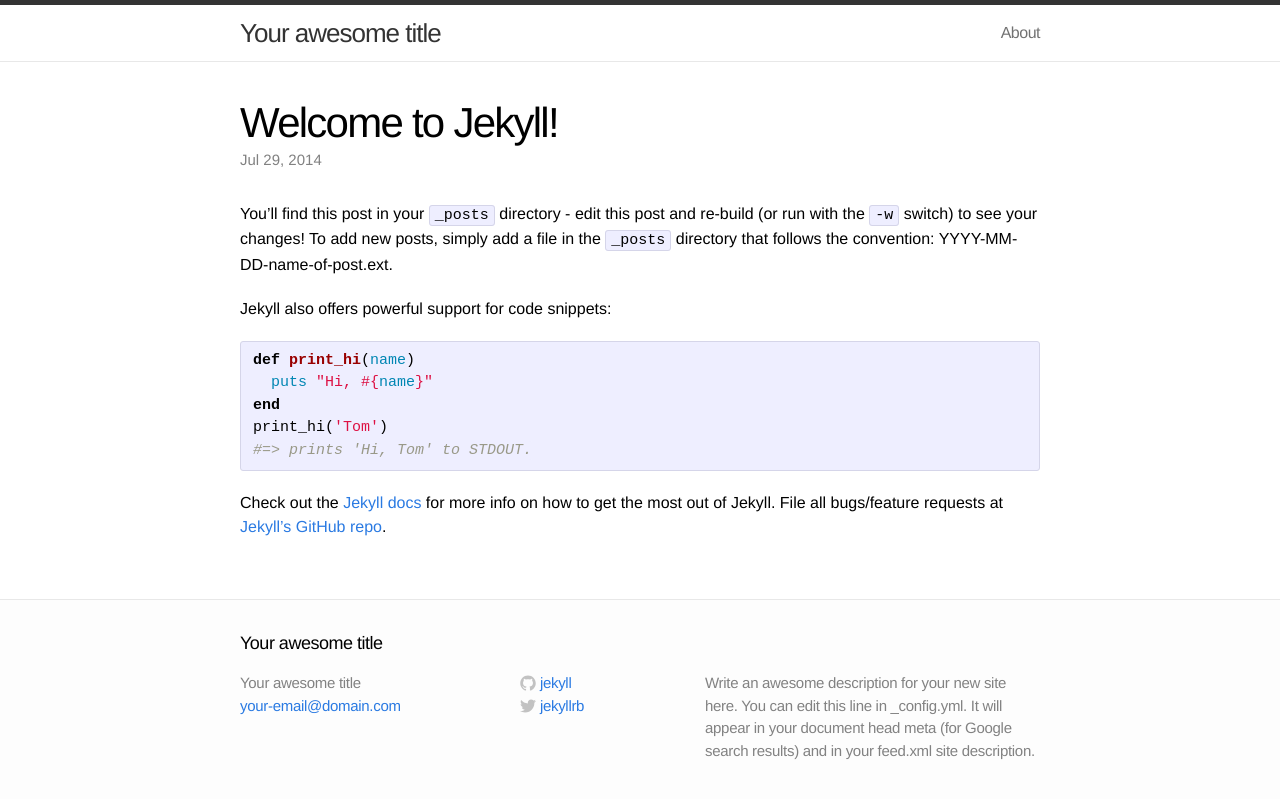
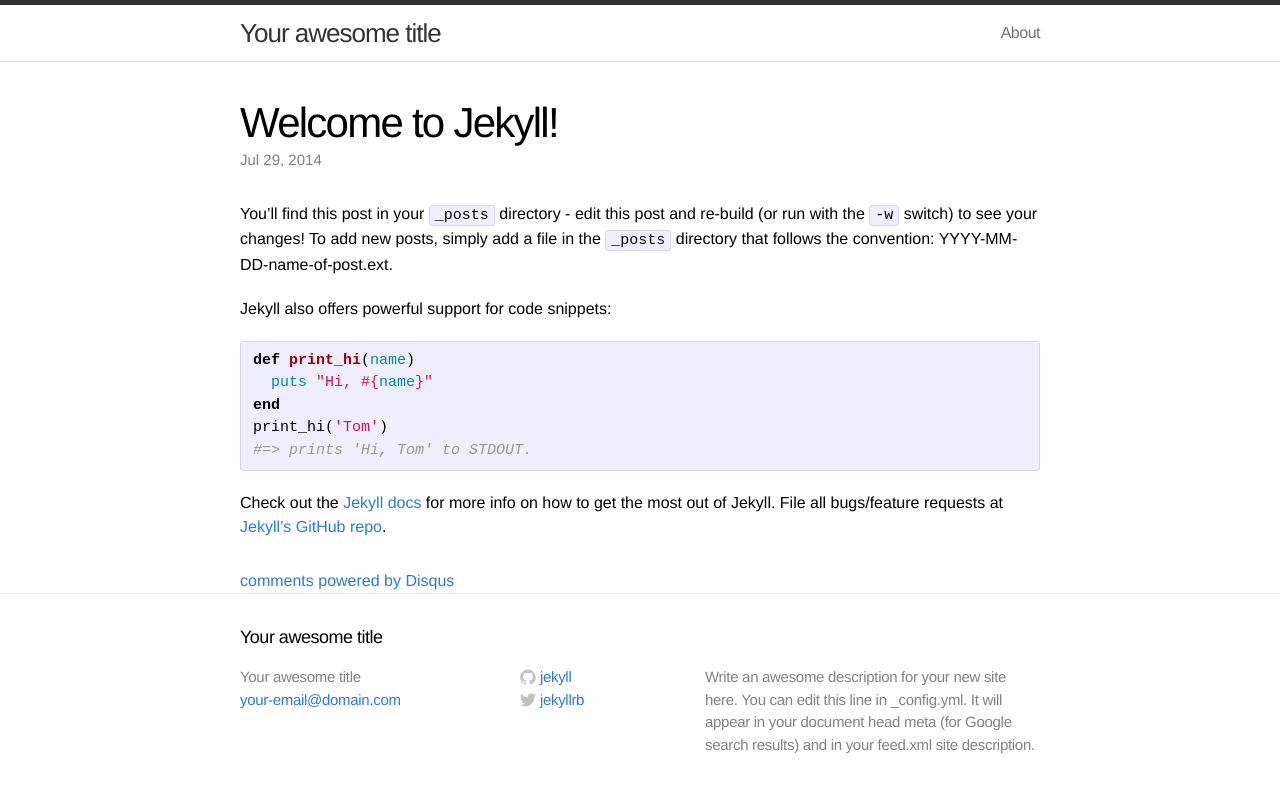
Before and after one commit to bricelam/bricelam.github.io, a Jekyll site: the page built from _posts/2014-07-29-welcome-to-jekyll.markdown, in a window 1280 px wide. Shown: the top 799 px of the page. Built offline with Jekyll 4.4.1, drawn with Linux system fonts in a browser that asks for light colours; comment, search, counter and statistics services are not loaded; part of the change alters nothing that is shown.

Commit message:
Integrate Disqus

```diff
--- a/_config.yml
+++ b/_config.yml
@@ -6,6 +6,7 @@ baseurl: ""
 url: "http://bricelam.net"
 twitter_username: jekyllrb
 github_username:  jekyll
+disqus_shortname: bricelam
 
 # Build settings
 markdown: kramdown
--- a/_includes/head.html
+++ b/_includes/head.html
@@ -9,4 +9,8 @@
     <!-- Custom CSS -->
     <link rel="stylesheet" href="{{ "/css/main.css" | prepend: site.baseurl }}">
 
+    <script type="text/javascript">
+      var disqus_shortname = '{{ site.disqus_shortname }}';
+    </script>
+
 </head>
--- a/_layouts/post.html
+++ b/_layouts/post.html
@@ -12,4 +12,17 @@ layout: default
   {{ content }}
   </article>
 
+  <div id="disqus_thread" />
+  <script type="text/javascript">
+    var disqus_url = '{{ page.url | prepend: site.baseurl | prepend: site.url }}';
+
+    (function() {
+        var dsq = document.createElement('script'); dsq.type = 'text/javascript'; dsq.async = true;
+            dsq.src = '//' + disqus_shortname + '.disqus.com/embed.js';
+        (document.getElementsByTagName('head')[0] || document.getElementsByTagName('body')[0]).appendChild(dsq);
+    })();
+  </script>
+  <noscript>Please enable JavaScript to view the <a href="http://disqus.com/?ref_noscript">comments powered by Disqus.</a></noscript>
+  <a href="http://disqus.com" class="dsq-brlink">comments powered by <span class="logo-disqus">Disqus</span></a>
+
 </div>
```
